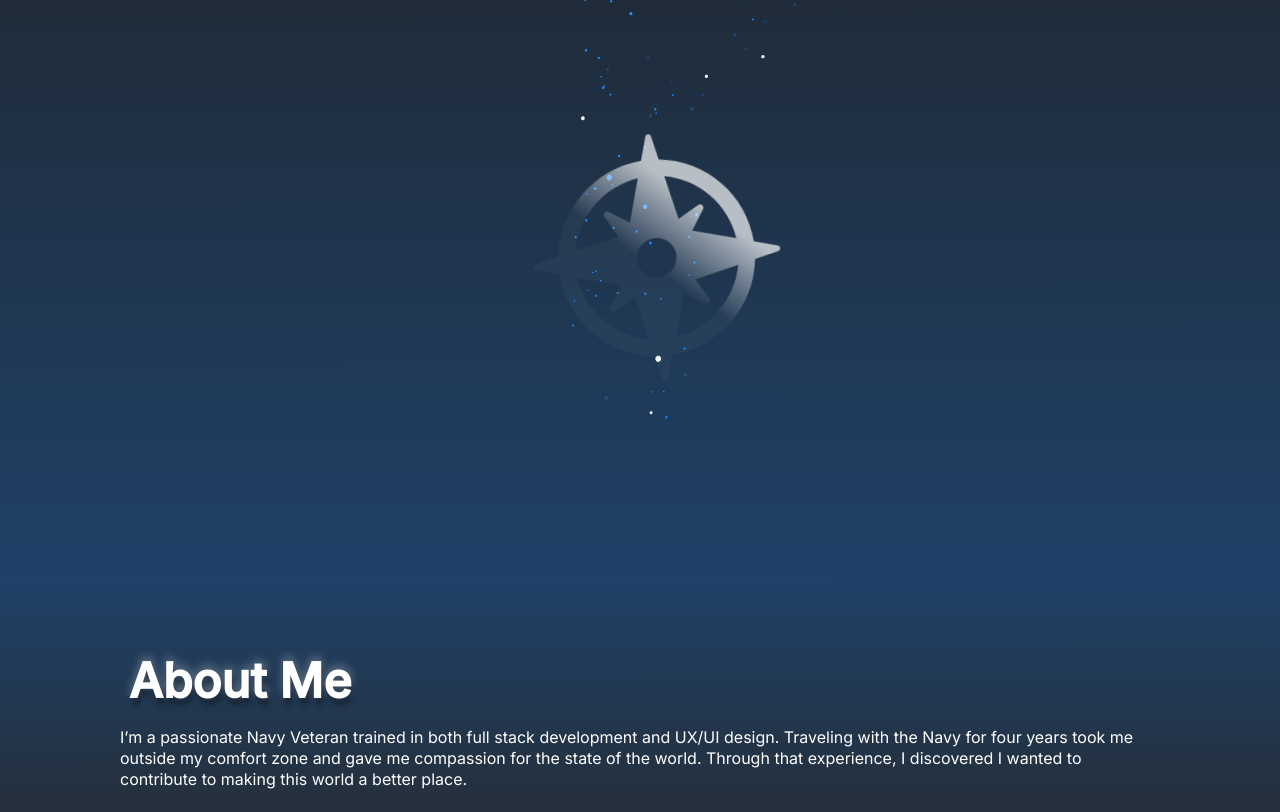
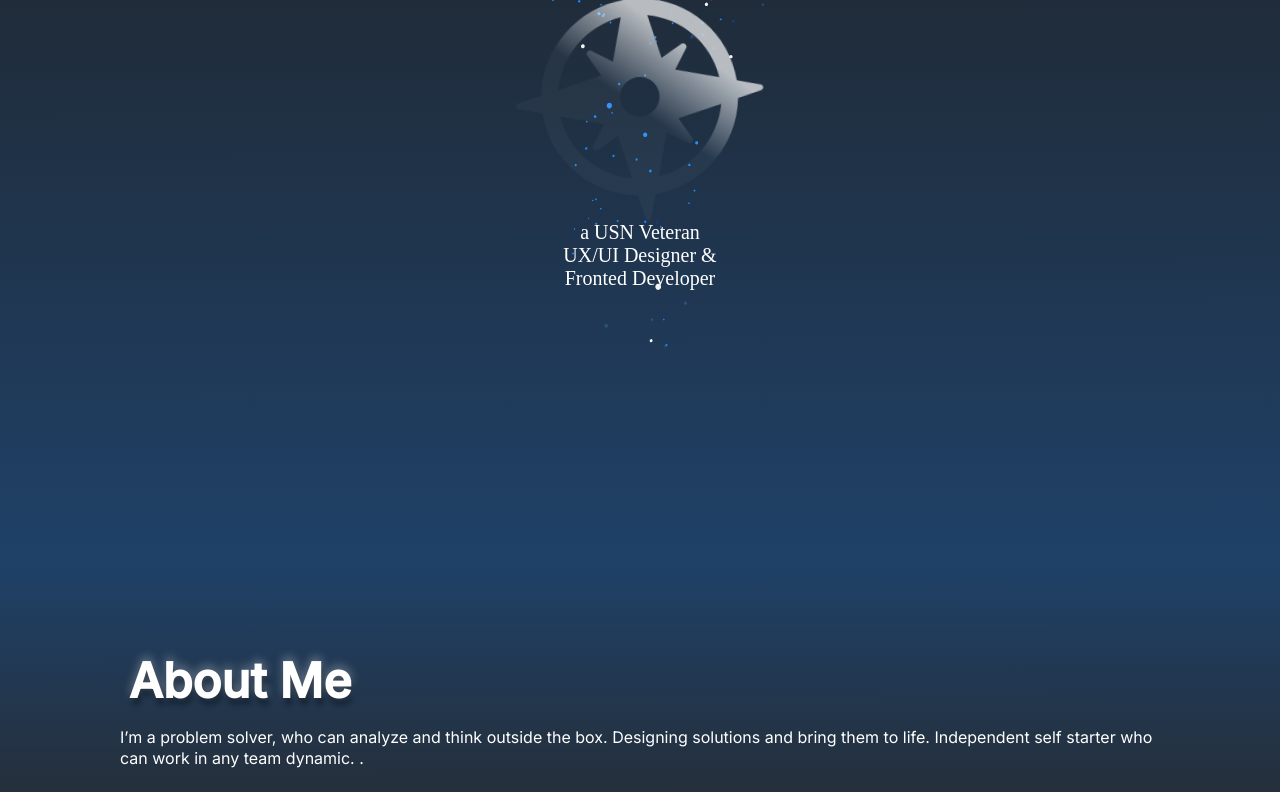
Before and after one commit to MidnightSilva/Portfolio, a React (Create React App) app in the folder my-portfolio/: page / in a window 1280 px wide. Shown: the part 220-1032 px from the top of the page. Built offline with nearby package versions, Linux system fonts and the light colour scheme; a web font is replaced by a local one.

Commit message:
changes in landing section layout

```diff
--- a/my-portfolio/src/CSS/LandingSection.css
+++ b/my-portfolio/src/CSS/LandingSection.css
@@ -8,30 +8,29 @@
 }
 
 .top-star-controller {
-  transform: rotate(104deg);
   z-index: -1;
   position: absolute;
   top: -5rem;
   transform: rotate(104deg);
   z-index: -1;
   overflow: hidden;
+  /* width: 29rem; */
+  margin-left: -4rem;
 }
 
 .greating-compass-container {
-  position: absolute;
+  margin-top: -41rem;
   height: 100vh;
-  left: 1rem;
-  top: -2rem;
-  width: 100vw;
   display: flex;
   flex-direction: column;
-  justify-content: space-around;
+  justify-content: center;
   align-content: center;
 }
 
 .compass-icon {
   animation: spin 5s ease-in-out both 1s;
   align-self: center;
+  margin-top: 12rem;
 }
 .landing-greeting {
   opacity: 0;
@@ -42,8 +41,16 @@
   margin-bottom: -10rem;
   align-self: center;
 }
-.down-arrow {
-  height: 2rem;
+.morphing {
+  display: flex;
+  flex-direction: column;
+  align-self: center;
+  align-items: center;
+  font-size: 20px;
+  color: white;
+}
+
+.word {
 }
 .arrow {
   opacity: 0;
--- a/my-portfolio/src/Sections/LandingSection.js
+++ b/my-portfolio/src/Sections/LandingSection.js
@@ -14,11 +14,11 @@ const LandingSection = () => {
       <div className="greating-compass-container">
         <h2 className="landing-greeting">Welcome 👋🏼 I’m Jorge</h2>
         <CompassIcon />
-        {/* <div class="morphing">
+        <div class="morphing">
           <div class="word">a USN Veteran</div>
           <div class="word">UX/UI Designer &</div>
           <div class="word">Fronted Developer</div>
-        </div> */}
+        </div>
         <div class="arrow">
           <span></span>
           <span></span>
--- a/my-portfolio/src/components/AboutMe.js
+++ b/my-portfolio/src/components/AboutMe.js
@@ -12,11 +12,9 @@ const AboutMe = () => {
     <div className="aboutMeSection" id="aboutMe">
       <h1 className="Heading2">About Me</h1>
       <p className="Passage1">
-        I’m a passionate Navy Veteran trained in both full stack development and
-        UX/UI design. Traveling with the Navy for four years took me outside my
-        comfort zone and gave me compassion for the state of the world. Through
-        that experience, I discovered I wanted to contribute to making this
-        world a better place.
+        I’m a problem solver, who can analyze and think outside the box.
+        Designing solutions and bring them to life. Independent self starter who
+        can work in any team dynamic. .
         <br />
         <br />
       </p>
```
